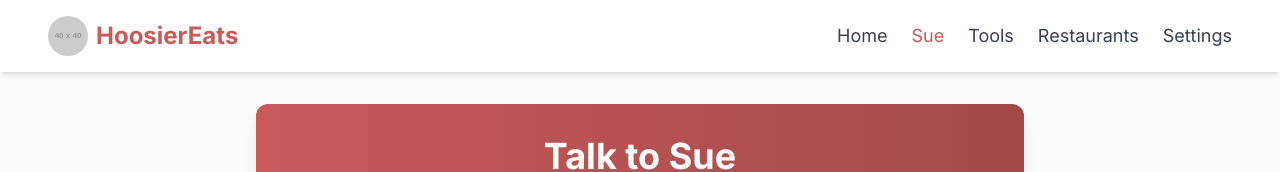
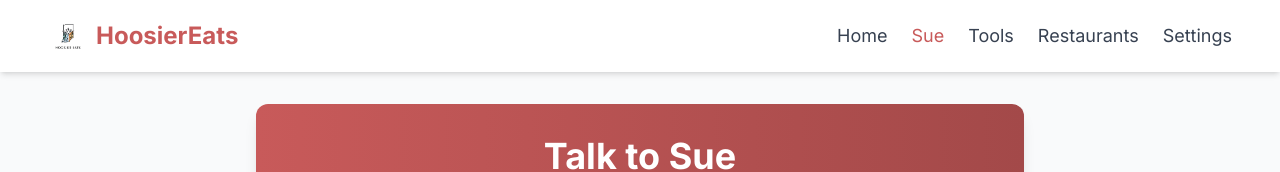
Before and after one commit to rhit-lopezmo/xtern-hackathon-2025-team-3, a website: page frontend/index.html in a window 1280 px wide. Shown: the top 172 px of the page. Drawn offline with nearby package versions, Linux system fonts and the light colour scheme; placeholder pictures from the web are drawn by us.

Commit message:
added logo

```diff
--- a/frontend/index.html
+++ b/frontend/index.html
@@ -18,7 +18,7 @@
 <!-- Header -->
 <header class="bg-white shadow-md py-4 px-6 md:px-12 sticky top-0 z-50 flex items-center justify-between">
     <div class="flex items-center gap-2 text-2xl font-bold text-[#c85a5a]">
-        <img src="https://placehold.co/40x40?text=Logo" alt="HoosierEats Logo" class="w-10 h-10 rounded-full" />
+        <img src="assets/hoosier-eats-logo.png" alt="HoosierEats Logo" class="w-10 h-10 rounded-full" />
         HoosierEats
     </div>
     <nav class="flex gap-6">
```
Also changed, not shown: frontend/tools_conversion_page.html (+1 -1 lines), frontend/assets/hoosier-eats-logo.png (added).
